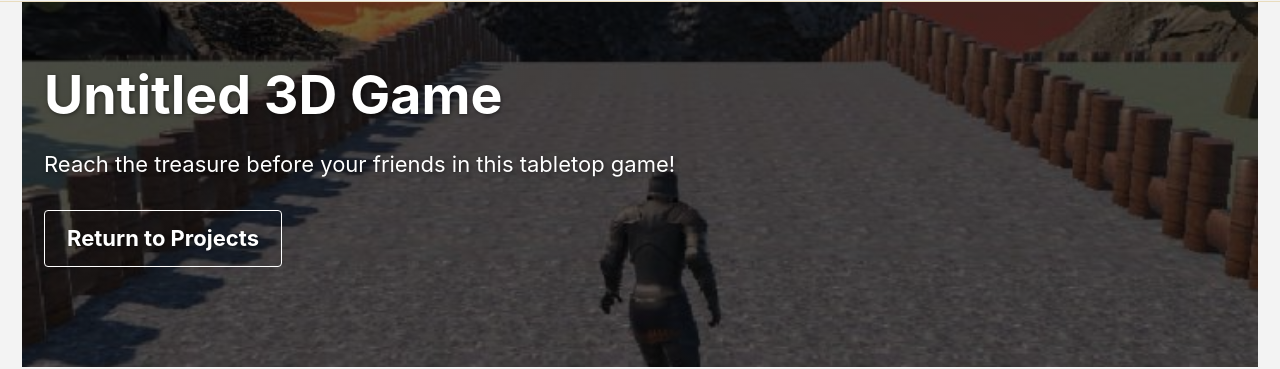
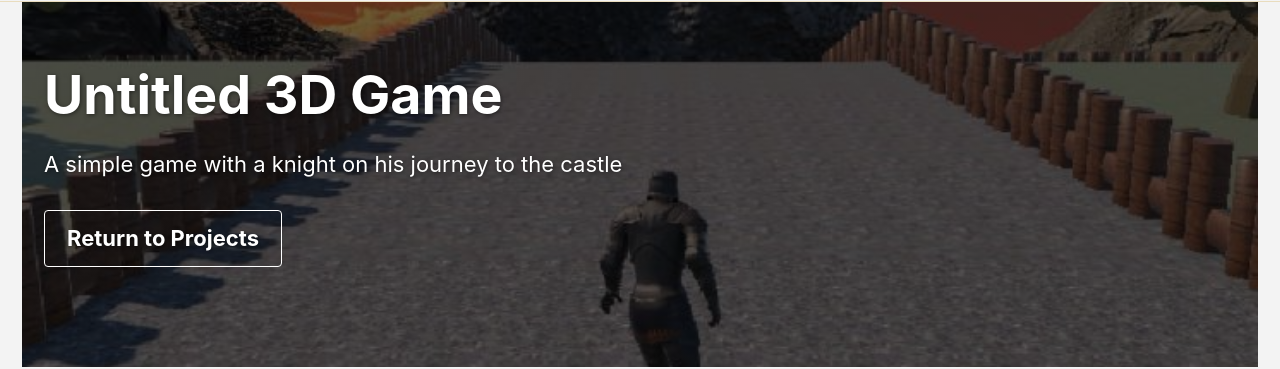
Before and after one commit to Ickle1790/Ickle1790.github.io, a Jekyll site: the page built from _pages/untitled-3d-game.md, in a window 1280 px wide. Shown: the part 97-466 px from the top of the page. Built offline with Jekyll 4.4.1, drawn with Linux system fonts in a browser that asks for light colours.

Commit message:
Update game excerpt description

```diff
--- a/_pages/untitled-3d-game.md
+++ b/_pages/untitled-3d-game.md
@@ -10,7 +10,7 @@ header:
     - label: "Return to Projects"
       url: "https://ickle1790.github.io/projects/"
       target: "_blank"
-excerpt: Reach the treasure before your friends in this tabletop game!
+excerpt: A simple game with a knight on his journey to the castle
 
 gallery_3d:
   - url: /assets/images/placeholder.png
```
